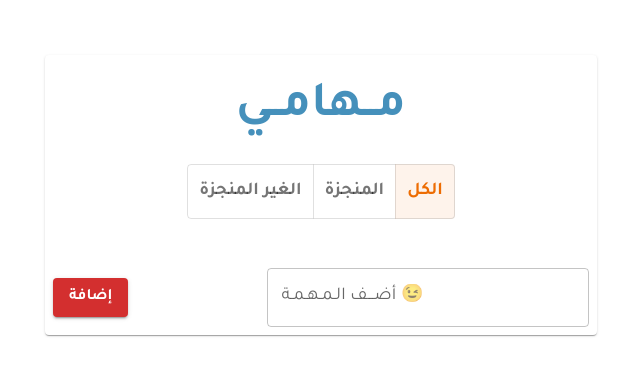
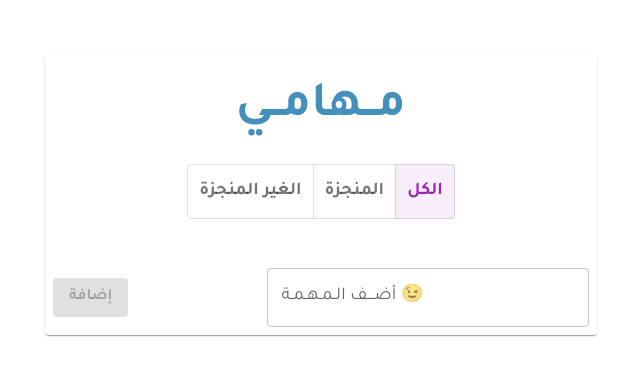
Before and after one commit to TahaAbdoo/TodoList, a React (Vite) app: page / in a window 1280 px wide. Shown: the part 205-580 px from the top of the page, without its empty margins (319-959 px from the left). Built offline with nearby package versions, Linux system fonts and the light colour scheme.

Commit message:
Refactor The Prop in Todo File and make some Style in project

```diff
--- a/src/Components/Button/Add.jsx
+++ b/src/Components/Button/Add.jsx
@@ -5,24 +5,24 @@ export default function Add({
   AddTodoFunction,
   Todo,
   ClearInput,
+  disabled,
 }) {
   function AddTodo() {
     if (Todo.title != "") {
       AddTodoFunction();
       ClearInput();
-    } else {
-      alert("قم بكتابة المهمة");
     }
   }
   return (
     <>
       <Button
         size="meduim"
-        color="error"
+        color="success"
         style={{ fontWeight: "bold" }}
         variant="contained"
         className="tajawal-bold"
         onClick={AddTodo}
+        disabled={disabled}
       >
         {ButtonLabel}
       </Button>
--- a/src/Components/Card/TodoCard.jsx
+++ b/src/Components/Card/TodoCard.jsx
@@ -44,7 +44,7 @@ export default function TodoCard() {
         },
       ]);
 
-      setAlert("تمت الإضافة");
+      setAlert("تمت اضافة المهمة بنجاح");
     }
 
     setInput("");
@@ -91,13 +91,11 @@ export default function TodoCard() {
   //*** Check The Todo */
   function CheckTodo(id) {
     const todo = todos.find((t) => t.id === id);
-    console.log(todo);
     setTodos((prevs) =>
       prevs.map((t) =>
         t.id === id ? { ...t, isCompleted: !t.isCompleted } : t,
       ),
     );
-    console.log(todo.isCompleted);
     //todo  تمثل الحالة القديمة
     !todo.isCompleted
       ? setAlert("تم إنجاز المهمة بنجاح")
@@ -111,7 +109,6 @@ export default function TodoCard() {
   //sort Varible  Refactor
   let FilterTodos = null;
   if (filter === "all") {
-    console.log(todos);
     FilterTodos = todos;
   } else if (filter === "Completed") {
     FilterTodos = todos.filter((t) => t.isCompleted);
@@ -122,19 +119,20 @@ export default function TodoCard() {
     return (
       <Todo
         key={t.id}
-        TodoName={t.title}
-        id={t.id}
         DeleteAtodo={ShowDeleteTodo}
         EditAtodo={EditTodo}
         CheckTodo={CheckTodo}
-        IsCompleted={t.isCompleted}
+        todo={t}
       />
     );
   });
   return (
     <>
       <Container maxWidth="sm">
-        <Card sx={{ minWidth: 275 }} style={{ height: "auto" }}>
+        <Card
+          sx={{ minWidth: 275 }}
+          style={{ maxHeight: "80vh", overflow: "scroll" }}
+        >
           <CardContent>
             <Typography
               className="tajawal-bold"
@@ -163,6 +161,7 @@ export default function TodoCard() {
                 AddTodoFunction={AddTodo}
                 Todo={{ id: uuidv4(), title: input }}
                 ClearInput={ClearInput}
+                disabled={input.length == 0}
               />
             </div>
             <div style={{ width: "60%", marginLeft: "30px" }}>
--- a/src/Components/SortingTodos/ToggleButton.jsx
+++ b/src/Components/SortingTodos/ToggleButton.jsx
@@ -14,8 +14,8 @@ export default function ToggleButtons({ SortTheTodos }) {
 
   return (
     <ToggleButtonGroup
-      color="warning"
       value={alignment}
+      color="secondary"
       exclusive
       style={{ marginBottom: "25px" }}
       onChange={handleChange}
--- a/src/Components/Todo/Todo.jsx
+++ b/src/Components/Todo/Todo.jsx
@@ -9,24 +9,17 @@ import CancelIcon from "@mui/icons-material/Cancel";
 /*import { useContext } from "react";
 import { TodosContext } from "../../Contexts/TodosContexts";*/
 import "./Todo.css";
-export default function Todo({
-  TodoName,
-  id,
-  DeleteAtodo,
-  EditAtodo,
-  CheckTodo,
-  IsCompleted,
-}) {
+export default function Todo({ DeleteAtodo, EditAtodo, CheckTodo, todo }) {
   //const { todos, setTodos } = useContext(TodosContext);
 
   function DeleteTodo() {
-    DeleteAtodo(id);
+    DeleteAtodo(todo.id);
   }
   function EditTodo() {
-    EditAtodo(id);
+    EditAtodo(todo.id);
   }
   function CheckCancelTodo() {
-    CheckTodo(id);
+    CheckTodo(todo.id);
   }
 
   return (
@@ -63,7 +56,7 @@ export default function Todo({
               className="EditIcon"
               onClick={EditTodo}
             />
-            {!IsCompleted ? (
+            {!todo.isCompleted ? (
               <CheckCircleTwoToneIcon
                 color="success"
                 style={{ cursor: "pointer" }}
@@ -85,9 +78,12 @@ export default function Todo({
               fontSize: 23,
               textAlign: "end",
             }}
-            className="tajawal-bold"
+            className="b"
+            style={{
+              textDecoration: todo.IsCompleted ? "line-through" : "none",
+            }}
           >
-            {TodoName}
+            {todo.title}
           </Typography>
         </CardContent>
 
```
Also changed, not shown: src/App.jsx (+11 -1 lines).
